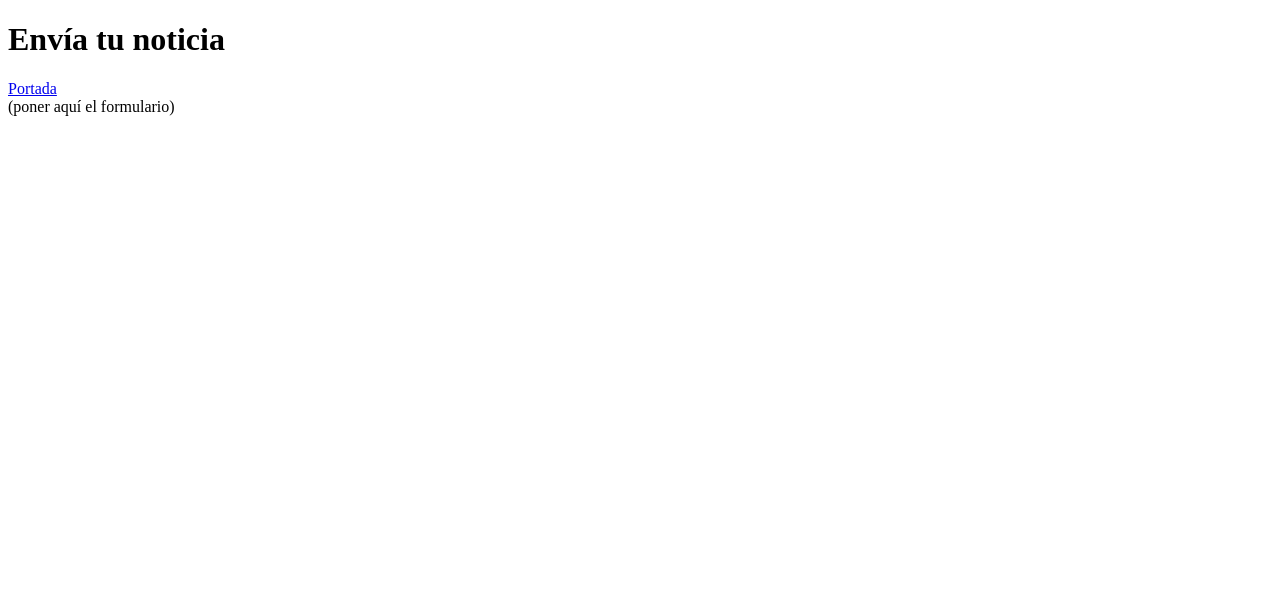
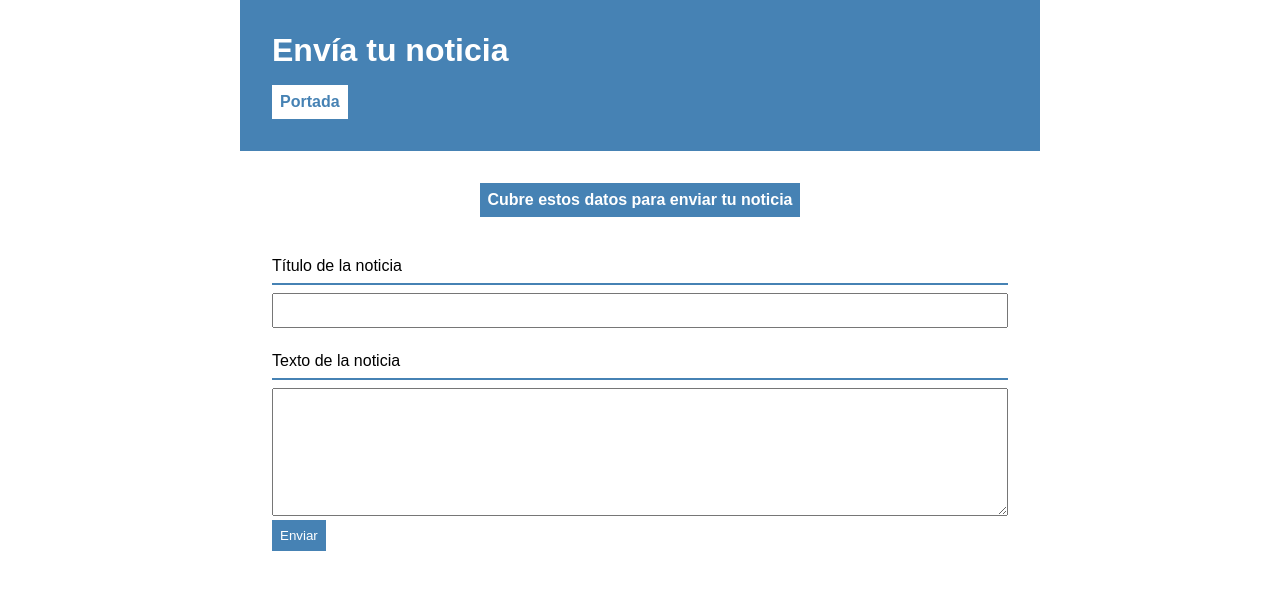
Before and after one commit to manoelcl/ejercicioParejas1, a plain HTML site: page formulario.html in a window 1280 px wide. Drawn offline with Linux system fonts and the light colour scheme.

Commit message:
formulario acabado

```diff
--- a/formulario.html
+++ b/formulario.html
@@ -4,15 +4,28 @@
     <meta charset="UTF-8" />
     <title>Envía tu noticia</title>
     <meta name="viewport" content="width=device-width, initial-scale=1.0" />
+    <meta name="Author" content="CarlosJ.Zuazo" />
+    <link rel="stylesheet" type="text/css" href="css/style.css" media="all" />
   </head>
-  <body id="formulario">
+  <body>
     <header>
       <h1>Envía tu noticia</h1>
-      <nav>
-        <a href="/" class="button">Portada</a>
-      </nav>
+      <nav><a href="/index.html" class="button">Portada</a></nav>
     </header>
+    <main>
+      <form>
+        <fieldset>
+          <legend>Cubre estos datos para enviar tu noticia</legend>
 
-    <main>(poner aquí el formulario)</main>
+          <label for="title" name="title">Título de la noticia</label>
+          <input id="title" type="textarea" />
+
+          <label for="textarea" name="text">Texto de la noticia</label>
+          <textarea id="textarea"></textarea>
+
+          <button id="button">Enviar</button>
+        </fieldset>
+      </form>
+    </main>
   </body>
 </html>
```
